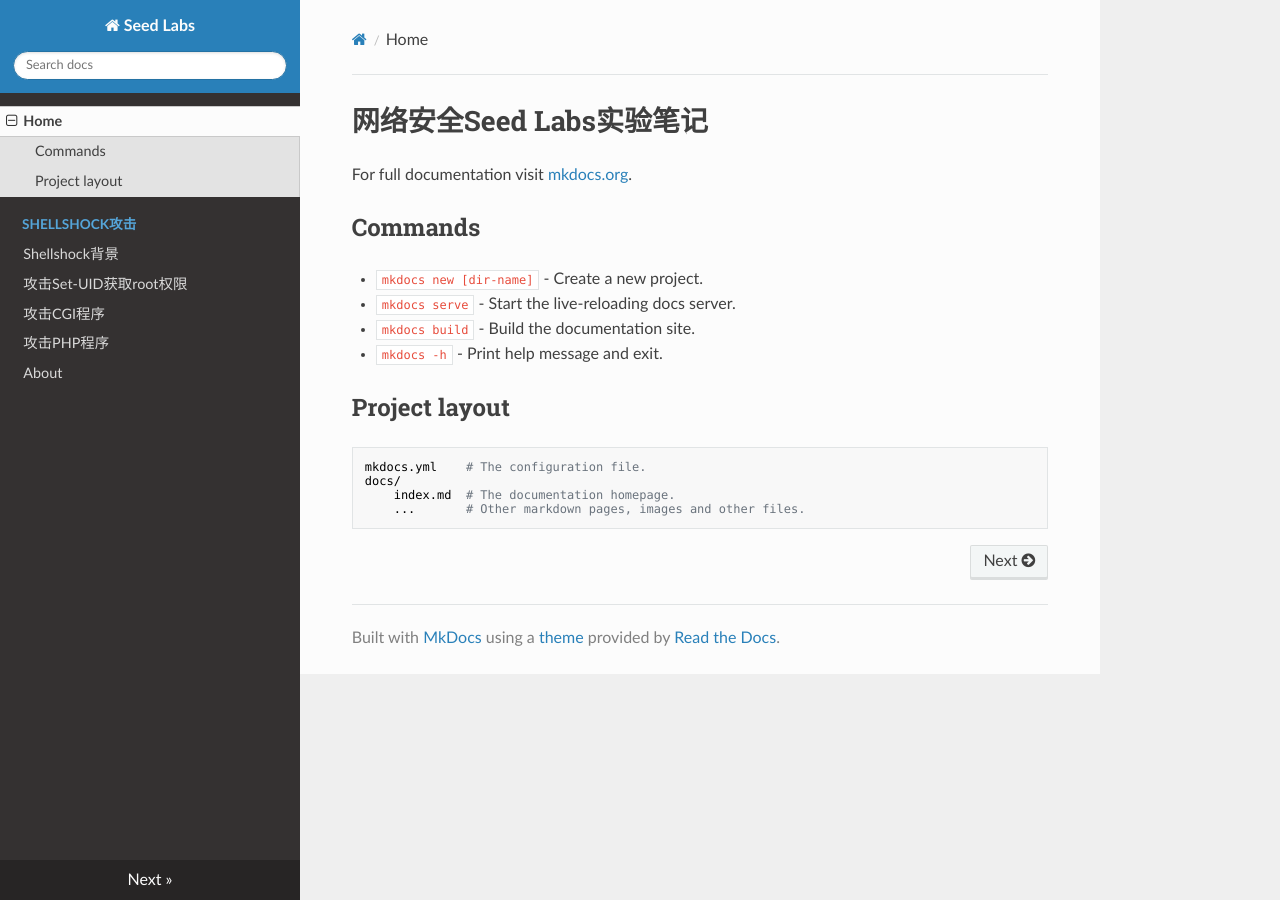
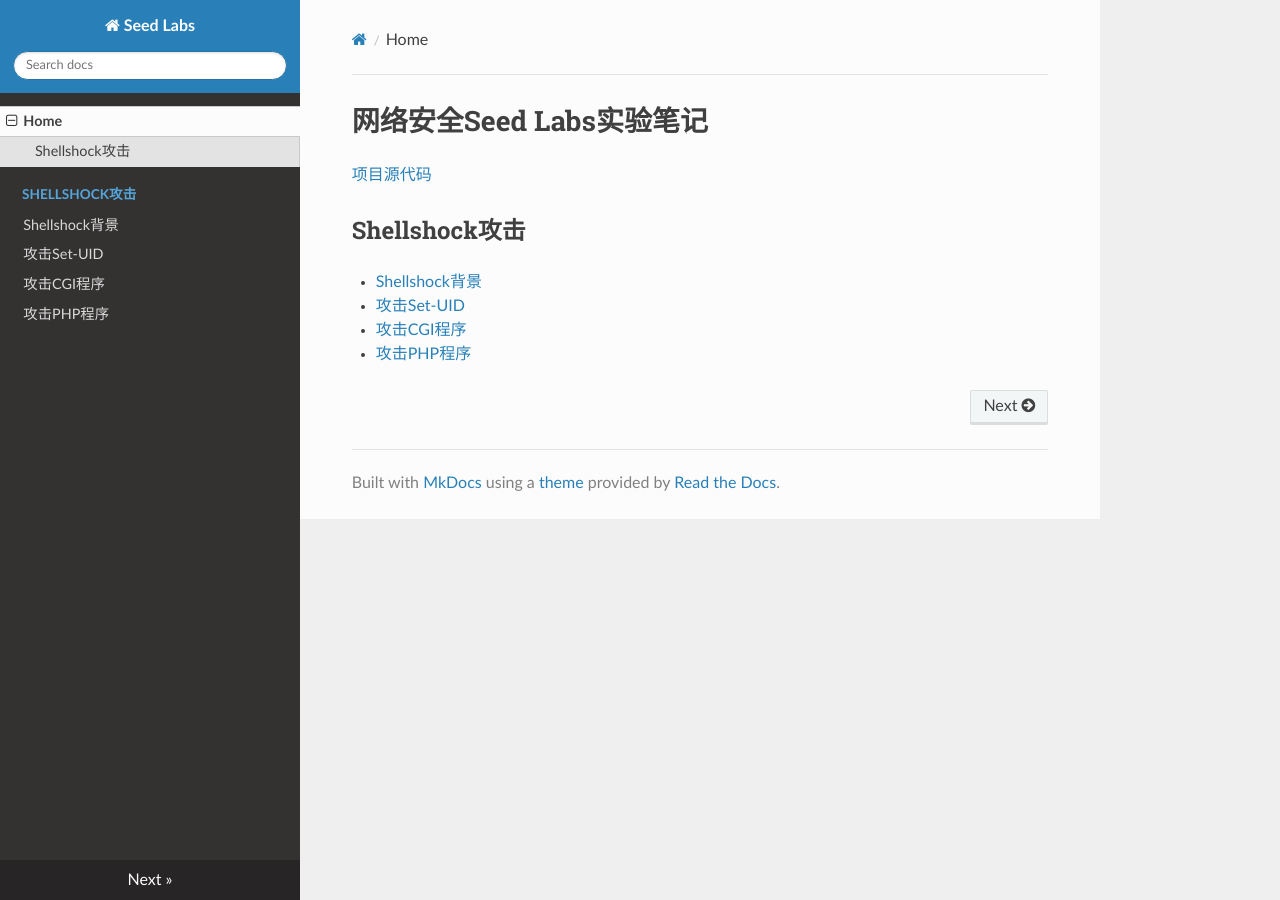
Before and after one commit to cc3213252/note-seed-labs, an MkDocs documentation site: the page built from docs/index.md, in a window 1280 px wide. Built offline with MkDocs 1.6.1, drawn with Linux system fonts in a browser that asks for light colours; nearby versions of some CDN libraries.

Commit message:
美化首页

```diff
--- a/docs/index.md
+++ b/docs/index.md
@@ -1,17 +1,10 @@
 # 网络安全Seed Labs实验笔记
 
-For full documentation visit [mkdocs.org](https://www.mkdocs.org).
+ [项目源代码](https://github.com/cc3213252/note-seed-labs)
 
-## Commands
+## Shellshock攻击
 
-* `mkdocs new [dir-name]` - Create a new project.
-* `mkdocs serve` - Start the live-reloading docs server.
-* `mkdocs build` - Build the documentation site.
-* `mkdocs -h` - Print help message and exit.
-
-## Project layout
-
-    mkdocs.yml    # The configuration file.
-    docs/
-        index.md  # The documentation homepage.
-        ...       # Other markdown pages, images and other files.
+* [Shellshock背景](docks/shellshock/background.md)
+* [攻击Set-UID](docks/shellshock/attack-setuid.md)
+* [攻击CGI程序](docks/shellshock/attack-cgi.md)
+* [攻击PHP程序](docks/shellshock/attack-php.md)
--- a/mkdocs.yml
+++ b/mkdocs.yml
@@ -3,10 +3,9 @@ nav:
     - Home: index.md
     - Shellshock攻击:
         - Shellshock背景: shellshock/background.md
-        - 攻击Set-UID获取root权限: shellshock/attack-setuid.md
+        - 攻击Set-UID: shellshock/attack-setuid.md
         - 攻击CGI程序: shellshock/attack-cgi.md
         - 攻击PHP程序: shellshock/attack-php.md
-    - About: about.md
 
 theme:
     name: readthedocs
```
Also changed, not shown: docs/about.md (deleted, +0 -69 lines).
